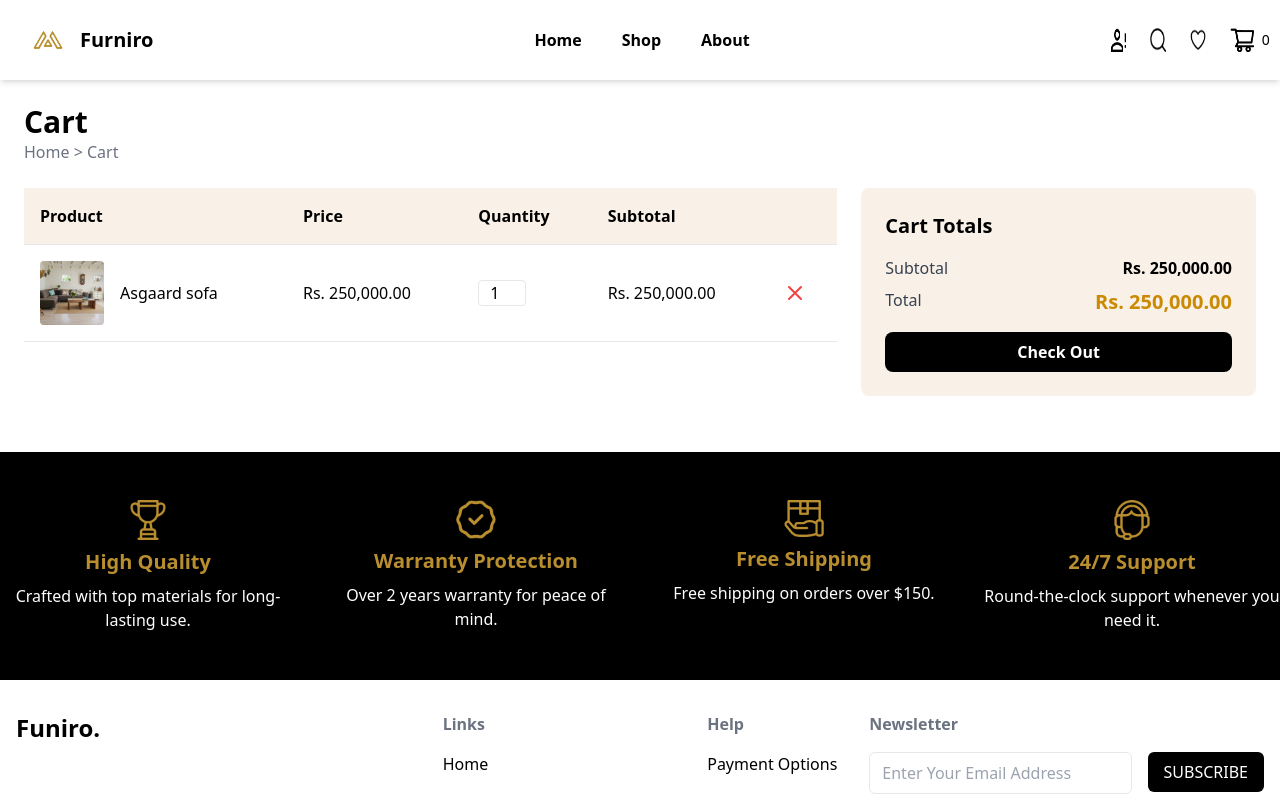
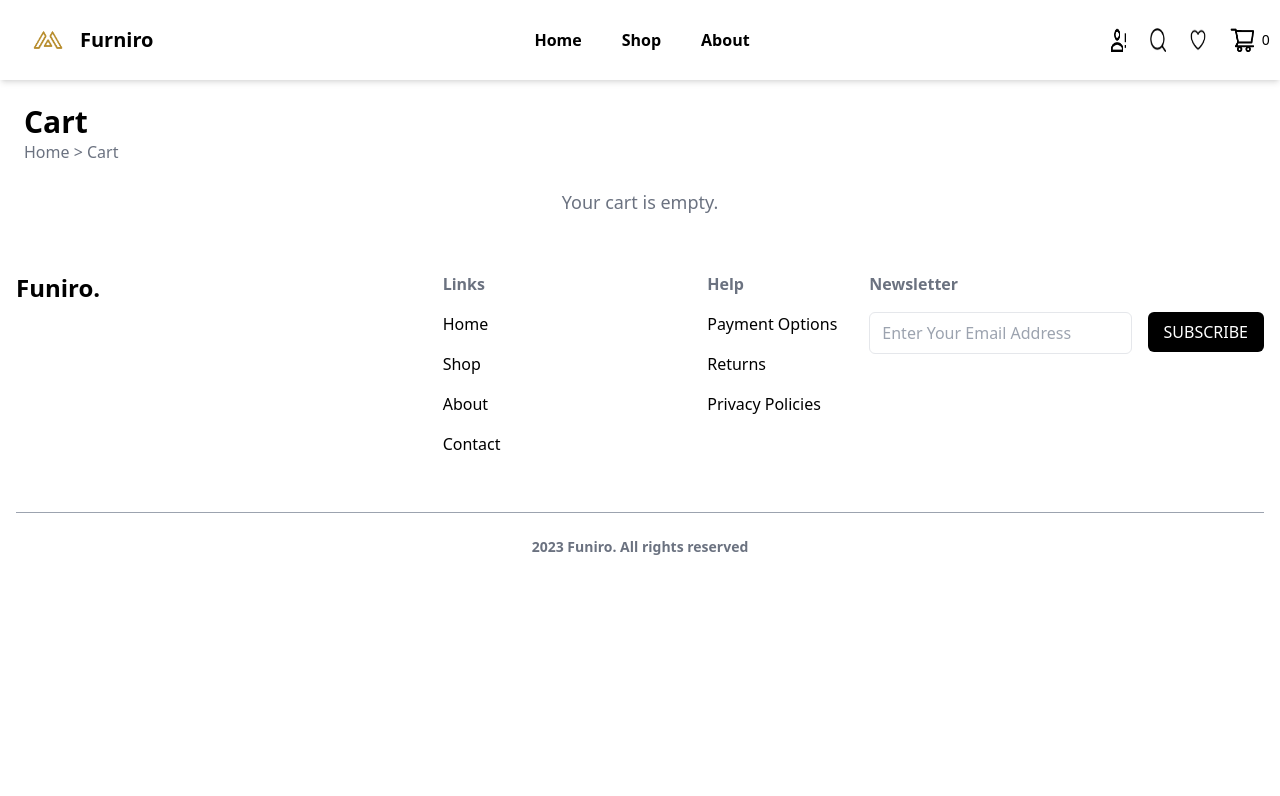
Before and after one commit to RoshiKK/Roshik_E-Commerce-FrontEnd, a Next.js app: page /cart in a window 1280 px wide. Shown: the top 796 px of the page. Built offline with nearby package versions, Linux system fonts and the light colour scheme.

Commit message:
Added Redux Toolkit and Sanity integration

```diff
--- a/lib/sanityClient.js
+++ b/lib/sanityClient.js
@@ -4,5 +4,6 @@ import sanityClient from '@sanity/client';
 export const client = sanityClient({
   projectId: 'hmjbvlpd',
   dataset: 'production',
+  apiVersion: '2024-03-24',
   useCdn: true,
 });
--- a/pages/cart.js
+++ b/pages/cart.js
@@ -2,9 +2,17 @@ import Navbar from "../components/navbar";
 import Footer from "../components/footer";
 import Image from "next/image";
 import { useRouter } from "next/router";
+import { useSelector, useDispatch } from "react-redux";
+import { removeFromCart } from "../store/cartSlice";
 
 export default function Cart() {
   const router = useRouter();
+  const dispatch = useDispatch();
+  const cartItems = useSelector((state) => state.cart.items);
+
+  const getTotal = () => {
+    return cartItems.reduce((total, item) => total + item.price * item.quantity, 0);
+  };
 
   return (
     <div>
@@ -14,6 +22,7 @@ export default function Cart() {
           <h1 className="text-3xl font-bold">Cart</h1>
           <p className="text-gray-500">Home &gt; Cart</p>
         </div>
+        {cartItems.length > 0 ? (
           <div className="grid grid-cols-1 lg:grid-cols-3 gap-6">
             <div className="col-span-1 lg:col-span-2">
               <table className="w-full border-collapse border-spacing-0">
@@ -31,25 +40,32 @@ export default function Cart() {
                   </tr>
                 </thead>
                 <tbody>
-                <tr className="border-b">
+                  {cartItems.map((item) => (
+                    <tr key={item._id} className="border-b">
                       <td className="p-4 flex items-center gap-4">
                         <img
-                      src="/images/p1.jpeg"
-                      alt="Asgaard sofa"
+                          src={item.img}
+                          alt={item.name}
                           className="w-16 h-16 object-cover rounded"
                         />
-                    <span>Asgaard sofa</span>
+                        <span>{item.name}</span>
                       </td>
-                  <td className="p-4 hidden md:table-cell">Rs. 250,000.00</td>
+                      <td className="p-4 hidden md:table-cell">Rs. {item.price.toLocaleString()}</td>
                       <td className="p-4">
                         <input
                           type="number"
-                      defaultValue={1}
+                          value={item.quantity}
                           className="w-12 text-center border rounded"
+                          readOnly
                         />
                       </td>
-                  <td className="p-4 hidden md:table-cell">Rs. 250,000.00</td>
-                  <td className="p-4 text-red-500 cursor-pointer">
+                      <td className="p-4 hidden md:table-cell">
+                        Rs. {(item.price * item.quantity).toLocaleString()}
+                      </td>
+                      <td
+                        className="p-4 text-red-500 cursor-pointer"
+                        onClick={() => dispatch(removeFromCart(item._id))}
+                      >
                         <svg
                           xmlns="http://www.w3.org/2000/svg"
                           className="h-6 w-6"
@@ -66,6 +82,7 @@ export default function Cart() {
                         </svg>
                       </td>
                     </tr>
+                  ))}
                 </tbody>
               </table>
             </div>
@@ -73,12 +90,12 @@ export default function Cart() {
               <h2 className="text-xl font-bold mb-4">Cart Totals</h2>
               <div className="flex justify-between mb-2">
                 <span className="text-gray-700">Subtotal</span>
-              <span className="font-bold">Rs. 250,000.00</span>
+                <span className="font-bold">Rs. {getTotal().toLocaleString()}</span>
               </div>
               <div className="flex justify-between mb-4">
                 <span className="text-gray-700">Total</span>
                 <span className="font-bold text-xl text-yellow-600">
-                Rs. 250,000.00
+                  Rs. {getTotal().toLocaleString()}
                 </span>
               </div>
               <button
@@ -89,59 +106,10 @@ export default function Cart() {
               </button>
             </div>
           </div>
+        ) : (
+          <p className="text-center text-gray-500 text-lg">Your cart is empty.</p>
+        )}
       </section>
-      <div className="mt-8 bg-black py-12 w-full">
-        <div className="grid grid-cols-1 md:grid-cols-2 lg:grid-cols-4 gap-8 max-w-7xl mx-auto">
-          <div className="flex flex-col items-center text-center text-white">
-            <Image
-              src="/images/trophy 1.png"
-              alt="High Quality"
-              width={40}
-              height={40}
-            />
-            <h3 className="font-semibold text-xl mt-2 text-[#B88E2F]">
-              High Quality
-            </h3>
-            <p className="mt-2">Crafted with top materials for long-lasting use.</p>
-          </div>
-          <div className="flex flex-col items-center text-center text-white">
-            <Image
-              src="/images/Group.png"
-              alt="Warranty"
-              width={40}
-              height={40}
-            />
-            <h3 className="font-semibold text-xl mt-2 text-[#B88E2F]">
-              Warranty Protection
-            </h3>
-            <p className="mt-2">Over 2 years warranty for peace of mind.</p>
-          </div>
-          <div className="flex flex-col items-center text-center text-white">
-            <Image
-              src="/images/Vector.png"
-              alt="Free Shipping"
-              width={40}
-              height={40}
-            />
-            <h3 className="font-semibold text-xl mt-2 text-[#B88E2F]">
-              Free Shipping
-            </h3>
-            <p className="mt-2">Free shipping on orders over $150.</p>
-          </div>
-          <div className="flex flex-col items-center text-center text-white">
-            <Image
-              src="/images/customer-support.png"
-              alt="Support"
-              width={40}
-              height={40}
-            />
-            <h3 className="font-semibold text-xl mt-2 text-[#B88E2F]">
-              24/7 Support
-            </h3>
-            <p className="mt-2">Round-the-clock support whenever you need it.</p>
-          </div>
-        </div>
-      </div>
 
       <Footer />
     </div>
--- a/pages/shop.js
+++ b/pages/shop.js
@@ -14,7 +14,7 @@ export default function ShopPage({ products }) {
 }
 
 export async function getStaticProps() {
-  // GROQ query for your "product" documents
+  try {
     const query = `*[_type == "product"]{
       _id,
       name,
@@ -24,12 +24,17 @@ export async function getStaticProps() {
       category
     }`;
 
-  // Fetch data from Sanity
     const products = await client.fetch(query);
-  console.log("Fetched products:", products); // optional debug log
 
     return {
       props: { products },
-    revalidate: 60, // re-generate page at most once every 60 seconds
+      revalidate: 60,
+    };
+  } catch (error) {
+    console.error("Failed to fetch products:", error);
+    return {
+      props: { products: [] },
+      revalidate: 60,
     };
   }
+}
--- a/store/cartSlice.js
+++ b/store/cartSlice.js
@@ -1,4 +1,3 @@
-// store/cartSlice.js
 import { createSlice } from '@reduxjs/toolkit';
 
 const cartSlice = createSlice({
@@ -8,14 +7,24 @@ const cartSlice = createSlice({
   },
   reducers: {
     addToCart(state, action) {
-      state.items.push(action.payload);
+      const existingItem = state.items.find(item => item._id === action.payload._id);
+      if (existingItem) {
+        existingItem.quantity += 1;
+      } else {
+        state.items.push({ ...action.payload, quantity: 1 });
+      }
     },
     removeFromCart(state, action) {
       state.items = state.items.filter(item => item._id !== action.payload);
     },
-
+    updateQuantity(state, action) {
+      const item = state.items.find(item => item._id === action.payload._id);
+      if (item) {
+        item.quantity = action.payload.quantity;
+      }
+    },
   },
 });
 
-export const { addToCart, removeFromCart } = cartSlice.actions;
+export const { addToCart, removeFromCart, updateQuantity } = cartSlice.actions;
 export default cartSlice.reducer;
--- a/store/store.js
+++ b/store/store.js
@@ -2,6 +2,7 @@ import { configureStore, combineReducers } from '@reduxjs/toolkit';
 import cartReducer from './cartSlice';
 import { persistStore, persistReducer } from 'redux-persist';
 import storage from 'redux-persist/lib/storage';
+import { FLUSH, REHYDRATE, PAUSE, PERSIST, PURGE, REGISTER } from 'redux-persist/es/constants';
 
 const persistConfig = {
   key: 'root',
@@ -16,6 +17,12 @@ const persistedReducer = persistReducer(persistConfig, rootReducer);
 
 export const store = configureStore({
   reducer: persistedReducer,
+  middleware: (getDefaultMiddleware) =>
+    getDefaultMiddleware({
+      serializableCheck: {
+        ignoredActions: [FLUSH, REHYDRATE, PAUSE, PERSIST, PURGE, REGISTER],
+      },
+    }),
 });
 
 export const persistor = persistStore(store);
```
Lines whose indentation alone changed are shown as unchanged.
